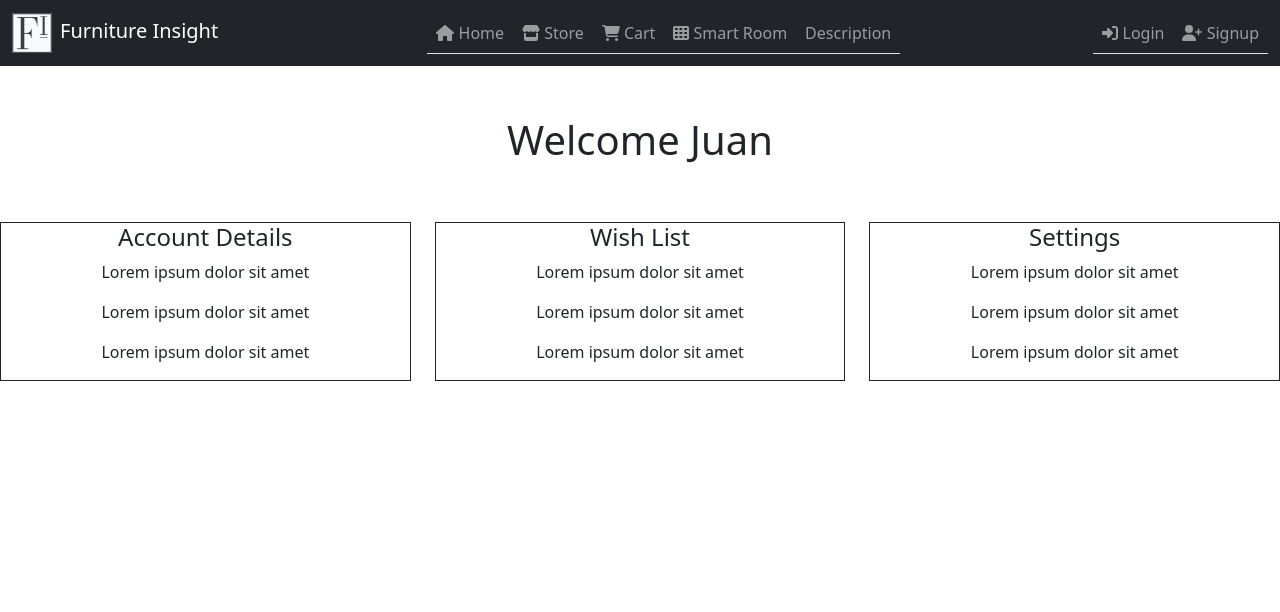
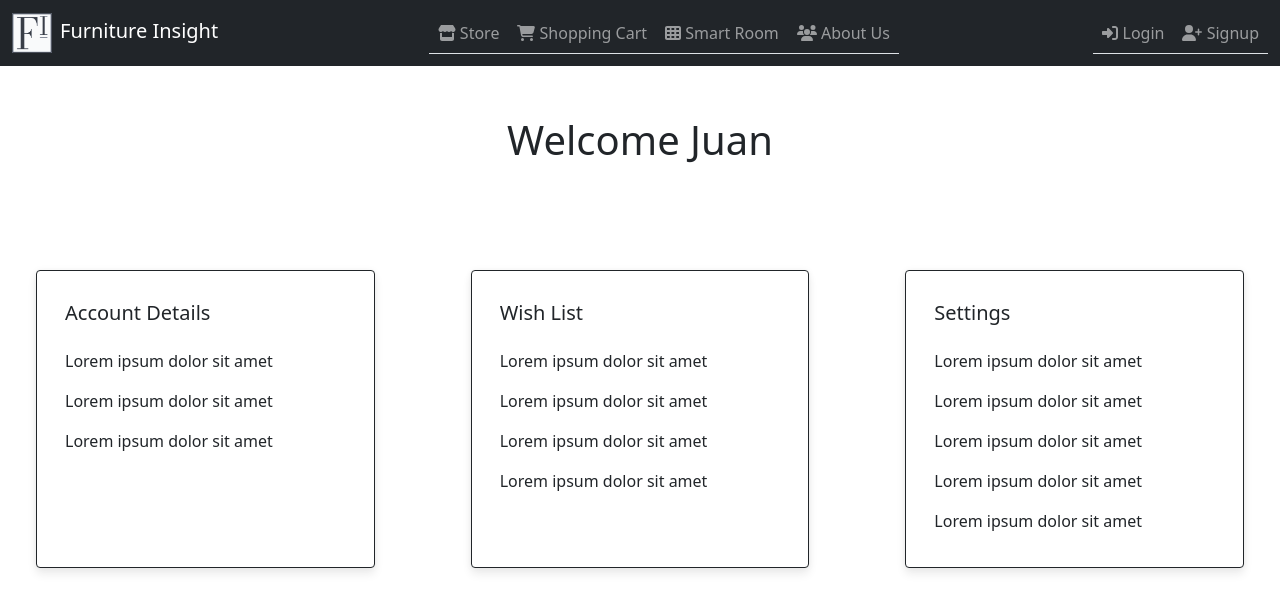
Before and after one commit to Furniture-Insight/furniture-insight-frontend, a React (Create React App) app: page /profile in a window 1280 px wide. Shown: the top 612 px of the page. Built offline with nearby package versions, Linux system fonts and the light colour scheme.

Commit message:
Added mainpage changes

```diff
--- a/src/App.js
+++ b/src/App.js
@@ -6,8 +6,6 @@ import Login from "./components/pages/Login";
 import SignUp from "./components/pages/SignUp";
 import RecoverPass from "./components/pages/RecoverPass";
 import Store from "./components/pages/Store";
-import Description from "./components/pages/Description";
-import SmartRoom from './components/pages/SmartRoom';
 import Drawspace from './components/pages/Drawspace';
 import Cart from "./components/pages/Cart";
 import Checkout from "./components/pages/Checkout";
@@ -40,13 +38,11 @@ function App() {
                     <Route path="recoverpass" element={<RecoverPass />}></Route>
                     <Route path="store" element={<Store clickedMueble={clickedMueble} />}></Route>
                     <Route path="mueble" element={<Mueble clickedMueble={mueble} />}></Route>
-                    <Route path="description" element={<Description />}></Route>
                     <Route path="drawspace" element={<Drawspace />}></Route>
                     <Route path="cart" element={<Cart />}></Route>
                     <Route path="checkout" element={<Checkout />}></Route>
                     <Route path="aboutUs" element={<AboutUs/>}></Route>
                     <Route path="profile" element={<Profile/>}></Route>
-                    {/*<Route path="drawSpace" element={<drawSpace/>}></Route>*/}
                 </Route>
             </Routes>
         </BrowserRouter>
--- a/src/components/Navbar.js
+++ b/src/components/Navbar.js
@@ -3,7 +3,7 @@ import { Link, Outlet } from "react-router-dom";
 import Cookies from 'universal-cookie';
 import logo from "./images/logo.png";
 import { FontAwesomeIcon } from '@fortawesome/react-fontawesome';
-import { faStore, faRightToBracket, faUserPlus, faCartShopping, faHouse, faTableCells, faUserCircle } from "@fortawesome/free-solid-svg-icons";
+import { faStore, faRightToBracket, faUserPlus, faCartShopping, faUsers, faTableCells, faUserCircle } from "@fortawesome/free-solid-svg-icons";
 
 function Navbar({isUserLogged}) {
     const cookies = new Cookies();
@@ -29,19 +29,16 @@ function Navbar({isUserLogged}) {
                     <div className="collapse navbar-collapse navbarToggler" >
                         <ul className="navbar-nav ms-auto mb-2 mb-lg-0 nav nav-tabs">
                             <li className="nav-item">
-                                <Link className="nav-link" to="/home"><FontAwesomeIcon icon={faHouse} /> Home</Link>
+                                <Link className="nav-link" aria-current="page" to="/store"><FontAwesomeIcon icon={faStore}/> Store </Link>
                             </li>
                             <li className="nav-item">
-                                <Link className="nav-link" aria-current="page" to="/store"><FontAwesomeIcon icon={faStore} /> Store</Link>
+                                <Link className="nav-link" to="/cart"><FontAwesomeIcon icon={faCartShopping}/> Shopping Cart </Link>
                             </li>
                             <li className="nav-item">
-                                <Link className="nav-link" to="/cart"><FontAwesomeIcon icon={faCartShopping} /> Cart</Link>
+                                <Link className="nav-link" to="/drawSpace"><FontAwesomeIcon icon={faTableCells}/> Smart Room </Link>
                             </li>
                             <li className="nav-item">
-                                <Link className="nav-link" to="/drawSpace"><FontAwesomeIcon icon={faTableCells} /> Smart Room</Link>
-                            </li>
-                            <li className="nav-item">
-                                <Link className="nav-link" to="/description">Description</Link>
+                                <Link className="nav-link" to="/aboutUs"><FontAwesomeIcon icon={faUsers} /> About Us </Link>
                             </li>
                         </ul>
                     </div>
@@ -62,10 +59,10 @@ function Navbar({isUserLogged}) {
                     <div className="collapse navbar-collapse navbarToggler">
                         <ul className="navbar-nav ms-auto mb-2 mb-lg-0 nav nav-tabs">
                             <li className="nav-item">
-                                <Link className="nav-link" to="/login"><FontAwesomeIcon icon={faRightToBracket} /> Login</Link>
+                                <Link className="nav-link" to="/login"><FontAwesomeIcon icon={faRightToBracket}/> Login </Link>
                             </li>
                             <li className="nav-item">
-                                <Link className="nav-link" to="/signup"><FontAwesomeIcon icon={faUserPlus}/> Signup</Link>
+                                <Link className="nav-link" to="/signup"><FontAwesomeIcon icon={faUserPlus}/> Signup </Link>
                             </li>
                         </ul>
                     </div>
--- a/src/components/pages/Description.js
+++ /dev/null
@@ -1,31 +0,0 @@
-import React from "react";
-import bed from "../images/bed.jpg";
-
-function Description() {
-    return (
-        <div className="container">
-            <div className="row">
-                <div className="col">
-                    <img className="center img-thumbnail" src={bed} alt="bed.jpg"/>
-                </div>
-                <div className="col">
-                    <h3 className="h3 text-center"> Nice Bed </h3>
-                    <p className="h6 text-center"> This is the bed description </p>
-                </div>
-            </div>
-            <div className="row">
-                <div className="col">
-                    <p className="h6"> Price: </p>
-                </div>
-                <div className="col">
-                    <button
-                    type="button"
-                    className="btn btn-success rounded-pill w-25"
-                    data-bs-toggle> Add to Cart </button>
-                </div>
-            </div>
-        </div>
-    );
-}
-
-export default Description;
--- a/src/components/pages/Home.js
+++ b/src/components/pages/Home.js
@@ -1,11 +1,15 @@
+
 import React from "react";
 import bed from "../images/bed.jpg";
 import table from "../images/table.jpg";
 import chairs from "../images/chairs.jpg";
+
 function Home() {
+
     return (
+        <>
             <div align="center">
-            <div id="carouselHomeSlidesOnly" className="carousel slide " data-bs-ride="carousel">
+                <div id="carouselHomeSlidesOnly" className="carousel slide" data-bs-ride="carousel">
                     <div className="carousel-inner">
                         <div className="carousel-item active">
                             <img src={bed} className="d-block w-25" alt="bed.jpg"/>
@@ -27,6 +31,22 @@ function Home() {
                     </button>
                 </div>
             </div>
+            <div className="container justify-content-center">
+                <div className="row px-5">
+                    <div className="col p-5">
+                        <img src={table} className="mx-auto d-block w-50" alt="table.jpg"/>
+                        <div className="d-flex justify-content-around">
+                            <a type="button" className="btn btn-secondary btn-homepage" href="/store">See more like this</a>
+                            <a type="button" className="btn btn-secondary btn-homepage" href="/description">Details</a>
+                        </div>
+                    </div>
+                    <div className="col text-center p-5 mt-5">
+                        <h3 className="my-3">Furniture Name</h3>
+                        <p>Brief Description</p>
+                    </div>
+                </div>
+            </div>
+        </>
     );
 }
 
--- a/src/components/pages/Profile.js
+++ b/src/components/pages/Profile.js
@@ -5,35 +5,32 @@ function Profile() {
     return(
         <>
             <h1 class="welcome-message">Welcome Juan</h1>
-            <div class="row">
-                <div class="col">
-                    <div>
-                        <div class="container-fluid border border-dark" align="center">
-                            <h4>Account Details</h4>
-                            <p>Lorem ipsum dolor sit amet</p>
-                            <p>Lorem ipsum dolor sit amet</p>
-                            <p>Lorem ipsum dolor sit amet</p>
-                        </div>
+            <div class="row card-deck">
+                <div class="col card border-dark m-5">
+                    <div class="card-body">
+                        <h5 class="card-title pb-3">Account Details</h5>
+                        <p class="card-text">Lorem ipsum dolor sit amet</p>
+                        <p class="card-text">Lorem ipsum dolor sit amet</p>
+                        <p class="card-text">Lorem ipsum dolor sit amet</p>
                     </div>
                 </div>
-                <div class="col">
-                    <div>
-                        <div class="container-fluid border border-dark" align="center">
-                            <h4>Wish List</h4>
-                            <p>Lorem ipsum dolor sit amet</p>
-                            <p>Lorem ipsum dolor sit amet</p>
-                            <p>Lorem ipsum dolor sit amet</p>
-                        </div>
+                <div class="col card border-dark m-5">
+                    <div class="card-body">
+                        <h5 class="card-title pb-3">Wish List</h5>
+                        <p class="card-text">Lorem ipsum dolor sit amet</p>
+                        <p class="card-text">Lorem ipsum dolor sit amet</p>
+                        <p class="card-text">Lorem ipsum dolor sit amet</p>
+                        <p class="card-text">Lorem ipsum dolor sit amet</p>
                     </div>
                 </div>
-                <div class="col">
-                    <div>
-                        <div class="container-fluid border border-dark" align="center">
-                            <h4>Settings</h4>
-                            <p>Lorem ipsum dolor sit amet</p>
-                            <p>Lorem ipsum dolor sit amet</p>
-                            <p>Lorem ipsum dolor sit amet</p>
-                        </div>
+                <div class="col card border-dark m-5">
+                    <div class="card-body">
+                        <h5 class="card-title pb-3">Settings</h5>
+                        <p class="card-text">Lorem ipsum dolor sit amet</p>
+                        <p class="card-text">Lorem ipsum dolor sit amet</p>
+                        <p class="card-text">Lorem ipsum dolor sit amet</p>
+                        <p class="card-text">Lorem ipsum dolor sit amet</p>
+                        <p class="card-text">Lorem ipsum dolor sit amet</p>
                     </div>
                 </div>
             </div>
```
Also changed, not shown: src/components/pages/AboutUs.js (+21 -14 lines), src/components/pages/SmartRoom.js (deleted, +0 -14 lines), src/components/pages/SearchedFurniture.js (deleted). Lines whose indentation alone changed are shown as unchanged.
